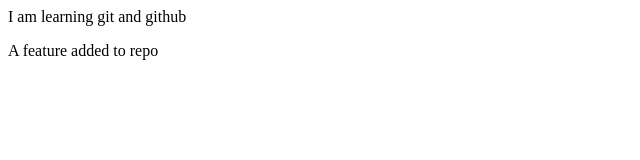
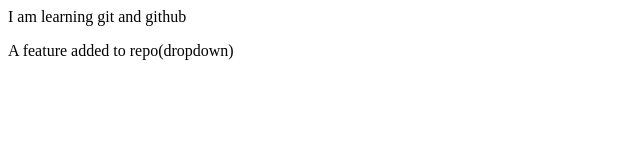
Before and after one commit to AJmark26/Local_repo, a plain HTML site: page index.html in a window 1280 px wide. Shown: the full height of the page, 0-640 px from the left. Drawn offline with Linux system fonts and the light colour scheme.

```diff
--- a/index.html
+++ b/index.html
@@ -1,2 +1,2 @@
 <p>I am learning git and github<p>
-<p>A feature added to repo</p>
+<p>A feature added to repo(dropdown)</p>
```
